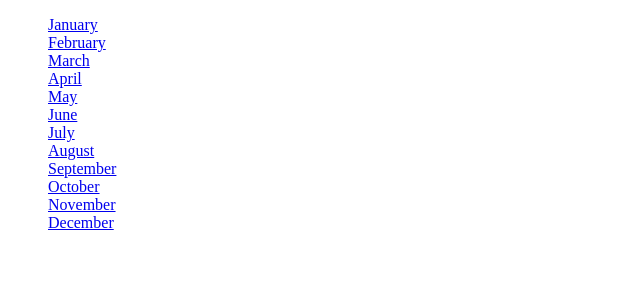
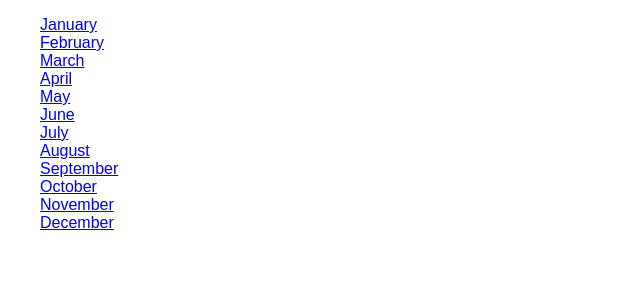
Before and after one commit to ElioEfra99/monthly-challenges, a Django app: page /challenges/ in a window 1280 px wide. Shown: the top 300 px of the page, without its empty margins (0-640 px from the left). Run offline with Django 3.2, Linux system fonts and the light colour scheme.

Commit message:
Adding global static files

```diff
--- a/monthly_challenges/settings.py
+++ b/monthly_challenges/settings.py
@@ -123,6 +123,10 @@ USE_TZ = True
 
 STATIC_URL = '/static/'
 
+STATICFILES_DIRS = [
+    BASE_DIR / 'static'
+]
+
 # Default primary key field type
 # https://docs.djangoproject.com/en/3.2/ref/settings/#default-auto-field
 
--- /dev/null
+++ b/static/styles.css
@@ -0,0 +1,9 @@
+@import url('https://fonts.googleapis.com/css2?family=Roboto+Condensed:wght@400;700&display=swap');
+
+html {
+    font-family: 'Roboto-Condensed', sans-serif;
+}
+
+body {
+    margin: 0;
+}
--- a/templates/base.html
+++ b/templates/base.html
@@ -1,3 +1,5 @@
+{% load static %}
+
 <!DOCTYPE html>
 <html lang="en">
 <head>
@@ -6,6 +8,7 @@
     <meta name="viewport" content="width=device-width, initial-scale=1.0">
     <title>{% block page_title %} {% comment "" %}space for fallback content{% endcomment %} {% endblock page_title %}</title>
 
+    <link rel="stylesheet" href="{% static 'styles.css' %}">
     {% block css_files %}{% endblock css_files %}
 </head>
 <body>
```
